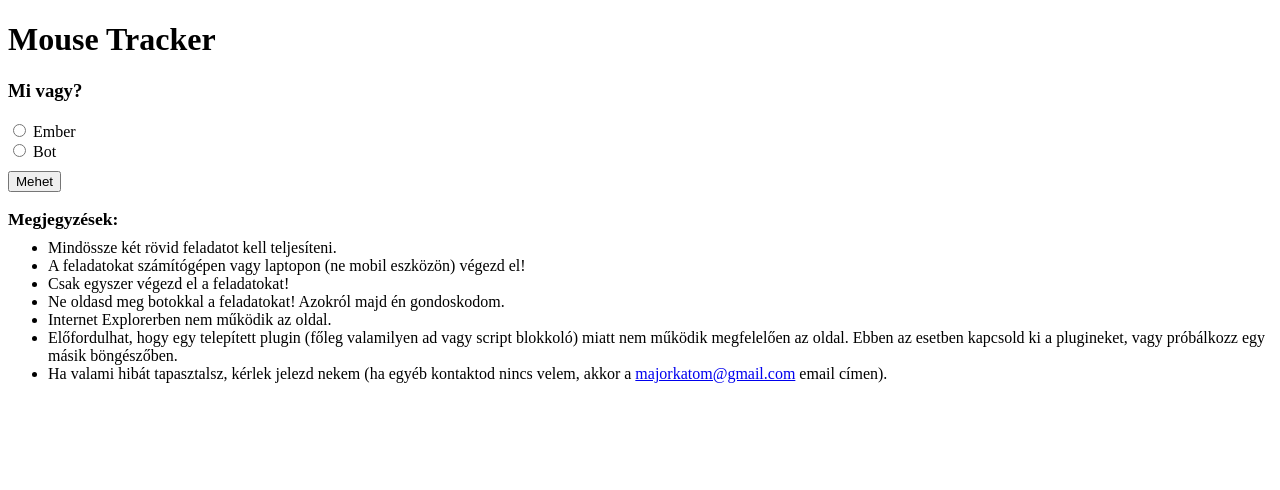
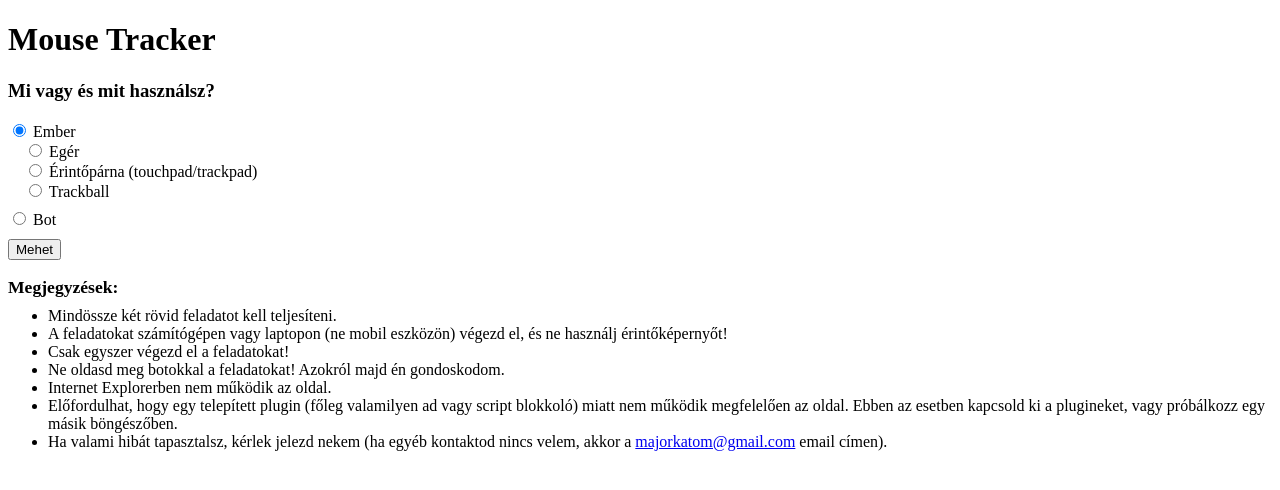
Before and after one commit to majorkatom/mouse-track, a Flask app: page / in a window 1280 px wide. Shown: the top 490 px of the page. Run offline with Flask 2, Linux system fonts and the light colour scheme.

Commit message:
Select input device

```diff
--- a/app.py
+++ b/app.py
@@ -20,36 +20,43 @@ db = SQLAlchemy(app)
 class Tiles(db.Model):
     id = db.Column(db.Integer, primary_key=True)
     visitor = db.Column(db.String(5), nullable=False)
-    bot_type = db.Column(db.String(20), default='')
+    typ = db.Column(db.String(20), default='')
     date = db.Column(db.DateTime, nullable=False, default=datetime.utcnow)
     mouse_data = db.Column(db.JSON, nullable=False)
 
     def __repr__(self):
-        return f" Tiles(visitor='{self.visitor}', bot_type='{self.bot_type}', date='{self.date}')>"
+        return f" Tiles(visitor='{self.visitor}', type='{self.typ}', date='{self.date}')>"
 
 class Reaction(db.Model):
     id = db.Column(db.Integer, primary_key=True)
     visitor = db.Column(db.String(5), nullable=False)
-    bot_type = db.Column(db.String(20), default='')
+    typ = db.Column(db.String(20), default='')
     date = db.Column(db.DateTime, nullable=False, default=datetime.utcnow)
     reaction_data = db.Column(db.JSON, nullable=False)
 
     def __repr__(self):
-        return f"<Reaction(visitor='{self.visitor}', bot_type='{self.bot_type}', date='{self.date}')>"
+        return f"<Reaction(visitor='{self.visitor}', type='{self.typ}', date='{self.date}')>"
 
 # ROUTES
 @app.route('/', methods=['POST', 'GET'])
 def index():
     if request.method == 'POST':
-        try:
-            session['visitor'] = request.form['visitor']
-        except KeyError:
+        session['visitor'] = request.form['visitor']
+        session['type'] = request.form['type']
+        if session['type'] == '':
+            session.clear()
             return redirect('/')
         else:
-            if 'type' in request.form:
-                session['bottype'] = request.form['type']
-
             return redirect('/tiles')
+        # try:
+        #     session['visitor'] = request.form['visitor']
+        #     session['type'] = request.form['type']
+        # except KeyError:
+        #     return redirect('/')
+        # else:
+        #     if 'type' in request.form:
+        #         session['type'] = request.form['type']
+        #     return redirect('/tiles')
     else:
         if 'finished' in session:
             return redirect('/completed')
@@ -70,10 +77,10 @@ def tiles():
 
         if click_num and click_order:
             visitor = session['visitor']
-            if visitor == 'human':
-                new_data = Tiles(visitor=visitor, mouse_data=mouse_data)
-            else:
-                new_data = Tiles(visitor=visitor, bot_type=session['bottype'], mouse_data=mouse_data)
+            # if visitor == 'human':
+            #     new_data = Tiles(visitor=visitor, mouse_data=mouse_data)
+            # else:
+            new_data = Tiles(visitor=visitor, typ=session['type'], mouse_data=mouse_data)
             db.session.add(new_data)
             db.session.commit()
 
@@ -93,10 +100,10 @@ def reaction():
         reaction_data = request.json
 
         visitor = session['visitor']
-        if visitor == 'human':
-            new_data = Reaction(visitor=visitor, reaction_data=reaction_data)
-        else:
-            new_data = Reaction(visitor=visitor, bot_type=session['bottype'], reaction_data=reaction_data)
+        # if visitor == 'human':
+        #     new_data = Reaction(visitor=visitor, reaction_data=reaction_data)
+        # else:
+        new_data = Reaction(visitor=visitor, typ=session['type'], reaction_data=reaction_data)
         db.session.add(new_data)
         db.session.commit()
 
--- a/templates/index.html
+++ b/templates/index.html
@@ -8,11 +8,19 @@
 </head>
 <body>
     <h1>Mouse Tracker</h1>
-    <h3>Mi vagy?</h3>
+    <h3>Mi vagy és mit használsz?</h3>
     <form action="/" method="POST">
-        <div style="margin-bottom: 10px;">
-            <input type="radio" id="human" value="human" name="visitor">
+        <div style="margin-bottom: 10px;" >
+            <input type="radio" id="human" value="human" name="visitor" checked>
             <label for="human">Ember</label><br>
+            <div id="inputdevicesdiv" style="padding-left: 1em;margin-bottom: 0.5em;">
+                <input type="radio" id="mouse" value="mouse" name="type" class="inputdevice">
+                <label for="mouse">Egér</label><br>
+                <input type="radio" id="touchpad" value="touchpad" name="type" class="inputdevice">
+                <label for="touchpad">Érintőpárna (touchpad/trackpad)</label><br>
+                <input type="radio" id="trackball" value="trackball" name="type" class="inputdevice">
+                <label for="trackball">Trackball</label>
+            </div>
             <input type="radio" id="bot" value="bot" name="visitor">
             <label for="bot">Bot</label><br>
             <div id="botId" style="display: none;">
@@ -25,7 +33,7 @@
     <p style="margin-bottom: 0.5em; font-size: 1.1em;"><b>Megjegyzések:</b></p>
         <ul style="margin-top: 0.5em;">
             <li>Mindössze két rövid feladatot kell teljesíteni.</li>
-            <li>A feladatokat számítógépen vagy laptopon (ne mobil eszközön) végezd el!</li>
+            <li>A feladatokat számítógépen vagy laptopon (ne mobil eszközön) végezd el, és ne használj érintőképernyőt!</li>
             <li>Csak egyszer végezd el a feladatokat!</li>
             <li>Ne oldasd meg botokkal a feladatokat! Azokról majd én gondoskodom.</li>
             <li>Internet Explorerben nem működik az oldal.</li>
@@ -33,15 +41,22 @@
             <li>Ha valami hibát tapasztalsz, kérlek jelezd nekem (ha egyéb kontaktod nincs velem, akkor a <a href="mailto:majorkatom@gmail.com">majorkatom@gmail.com</a> email címen).</li>
         </ul>
     <script>
-        radioButtons = document.getElementsByName("visitor");
-        textInput = document.getElementById("botId");
+        var radioButtons = document.getElementsByName("visitor");
+        var textInput = document.getElementById("botId");
+        var inputDevices = document.getElementsByClassName("inputdevice");
+        var inputDevicesDiv = document.getElementById("inputdevicesdiv");
         for(var i = 0; i < radioButtons.length; i++){
             radioButtons[i].addEventListener("click", function () {
                 if(this.id==="bot"){
                     textInput.style="display: inline;";
+                    for(var j = 0; j < inputDevices.length; j++){
+                        inputDevices[j].checked = false;
+                    }
+                    inputDevicesDiv.style = "display: none;";
                 }
                 else{
                     textInput.style="display: none;";
+                    inputDevicesDiv.style = "display: block;padding-left: 1em;margin-bottom: 0.5em;";
                 }
             })
         }
```
